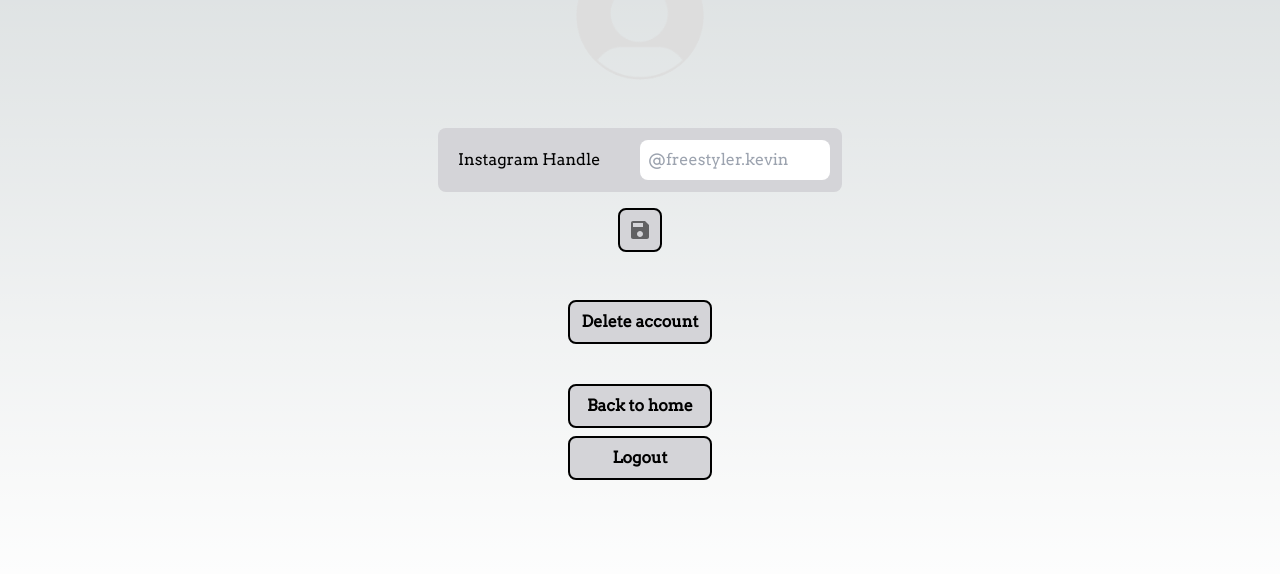
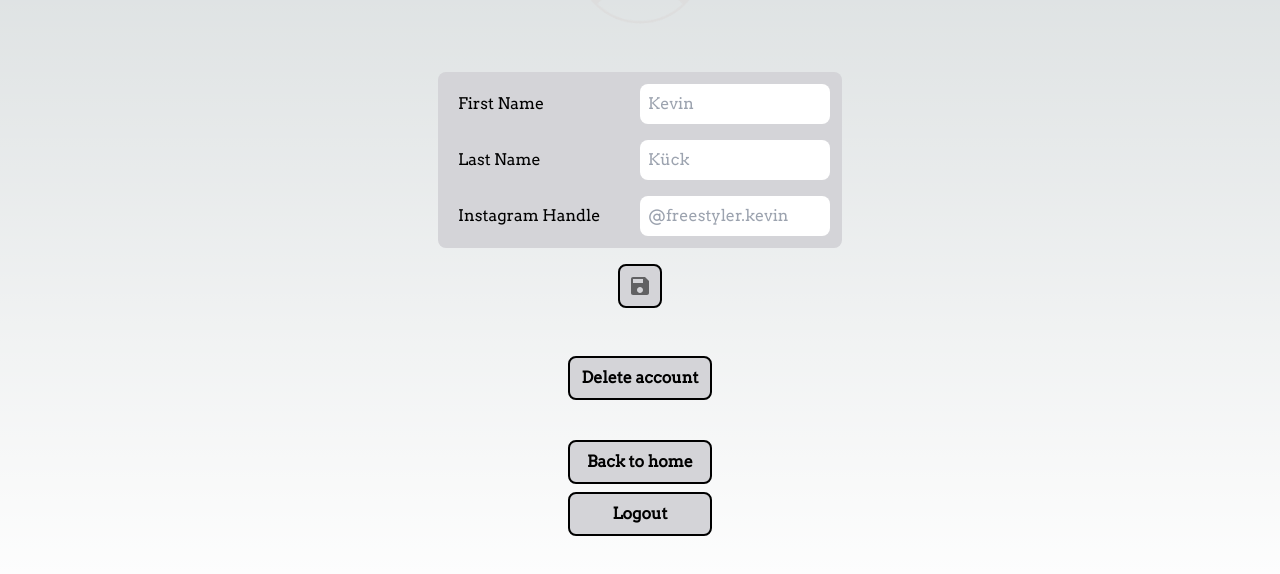
Before and after one commit to nilsfs7/fsmeet-frontend, a Next.js app: page /account in a window 1280 px wide. Shown: the part 184-758 px from the top of the page. Built offline with nearby package versions, Linux system fonts and the light colour scheme; no server answers.

Commit message:
account: add first and last name

```diff
--- a/pages/account/index.tsx
+++ b/pages/account/index.tsx
@@ -11,13 +11,16 @@ const defaultImg = '/profile/default-pfp.png';
 
 const Account = ({ session }: any) => {
   const [imageUrl, setImageUrl] = useState('');
-
+  const [firstName, setFirstName] = useState('');
+  const [lastName, setLastName] = useState('');
   const [instagramHandle, setInstagramHandle] = useState();
 
   const handleSaveUserInfoClicked = async () => {
     const response = await fetch(`${process.env.NEXT_PUBLIC_BACKEND_URL}/v1/users`, {
       method: 'PATCH',
       body: JSON.stringify({
+        firstName: firstName,
+        lastName: lastName,
         instagramHandle: instagramHandle,
       }),
       headers: {
@@ -68,6 +71,12 @@ const Account = ({ session }: any) => {
       const user = await res.json();
 
       setImageUrl(user.imageUrl);
+      if (user.firstName) {
+        setFirstName(user.firstName);
+      }
+      if (user.lastName) {
+        setLastName(user.lastName);
+      }
       if (user.instagramHandle) {
         setInstagramHandle(user.instagramHandle);
       }
@@ -88,6 +97,24 @@ const Account = ({ session }: any) => {
 
         <div className={'flex columns-1 flex-col items-center'}>
           <div className="m-2 flex flex-col rounded-lg bg-zinc-300 p-1">
+            <TextInput
+              id={'firstName'}
+              label={'First Name'}
+              placeholder="Kevin"
+              value={firstName}
+              onChange={e => {
+                setFirstName(e.currentTarget.value);
+              }}
+            />
+            <TextInput
+              id={'lastName'}
+              label={'Last Name'}
+              placeholder="Kück"
+              value={lastName}
+              onChange={e => {
+                setLastName(e.currentTarget.value);
+              }}
+            />
             <TextInput
               id={'instagramHandle'}
               label={'Instagram Handle'}
```
